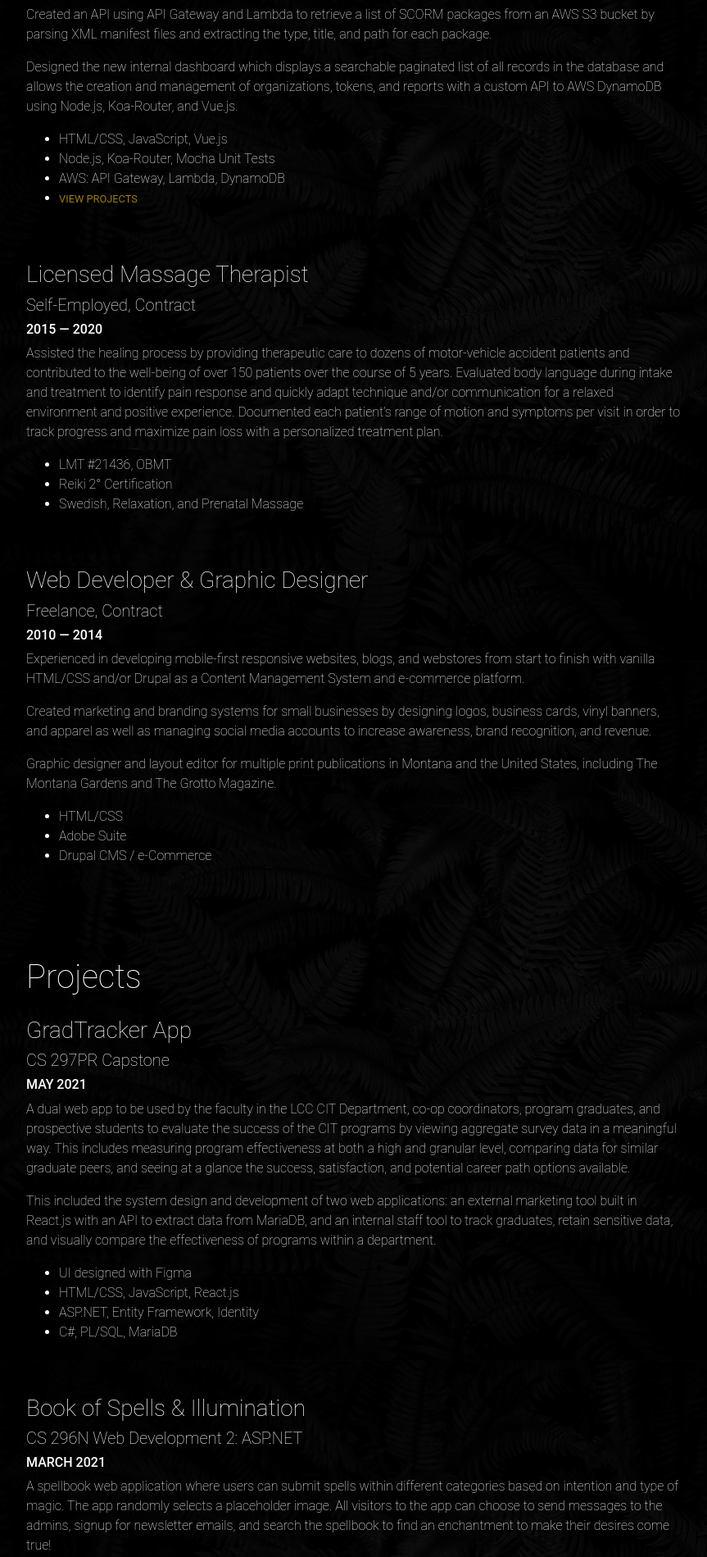
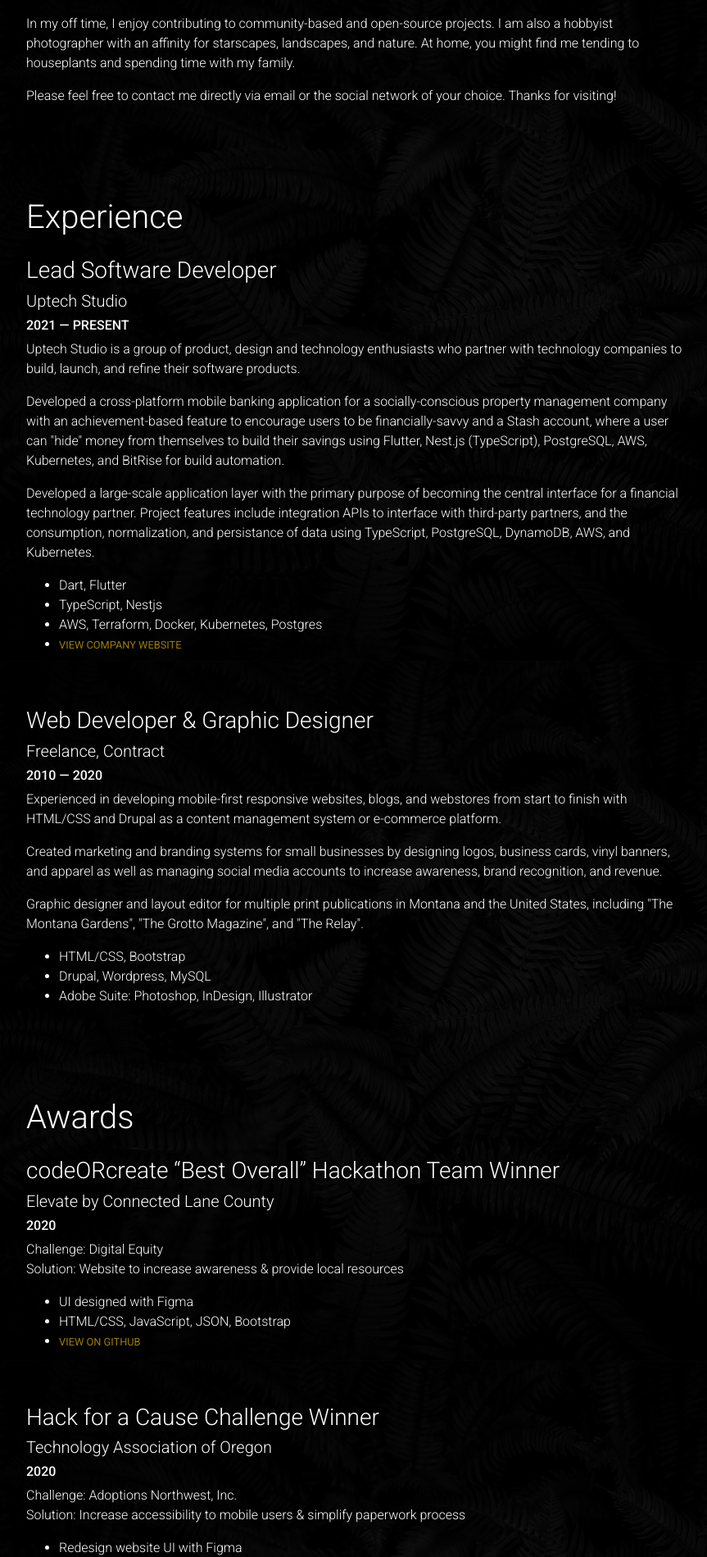
Before and after one commit to frankylee/portfolio, a plain HTML site: page index.html in a window 1280 px wide. Shown: the part 901-2800 px from the top of the page at 82% size, without its empty margins (68-931 px from the left). Drawn offline with nearby package versions, Linux system fonts and the light colour scheme.

Commit message:
Update about and experience, remove projects
This updates the portfolio so it presents accurate information, which had not been updated in two years.

<!-- ps-id: fb900a47-f86e-4256-aa15-d0c0b6a2cccb -->

```diff
--- a/index.html
+++ b/index.html
@@ -1,10 +1,10 @@
 <!DOCTYPE html>
 <html lang='en'>
 <head>
-    <!-- Copyright frankylee. Created on March 14, 2021. -->
+    <!-- Copyright frankylee kelly. Last updated on November 21, 2023. -->
     <meta charset='UTF-8' />
     <meta name='viewport' content='width=device-width, initial-scale=1.0'>
-    <meta name="keywords" content="Software Developer, Web Developer, Frontend, Backend, Programmer, Fullstack, Graphic Designer, UI/UX Designer">
+    <meta name="keywords" content="Software Developer, Web Developer, Frontend, Backend, Programmer, Fullstack, Flutter Developer, Fin-Tech">
     <meta name="description" content="Software Engineer and Fullstack Developer creating solutions that impact the world in a positive and meaningful way. Located in the Pacific Northwest.">
     <meta name="author" content="frankylee kelly">
     <link rel="shortcut icon" type="image/x-icon" href="./favicon.ico">
@@ -26,6 +26,9 @@
     <link rel="stylesheet" href="https://cdnjs.cloudflare.com/ajax/libs/font-awesome/4.7.0/css/font-awesome.min.css">
     <link rel="stylesheet" href="https://maxcdn.bootstrapcdn.com/bootstrap/4.0.0/css/bootstrap.min.css" integrity="sha384-Gn5384xqQ1aoWXA+058RXPxPg6fy4IWvTNh0E263XmFcJlSAwiGgFAW/dAiS6JXm" crossorigin="anonymous">
     <!-- Custom Styles -->
+    <link rel="preconnect" href="https://fonts.googleapis.com">
+    <link rel="preconnect" href="https://fonts.gstatic.com" crossorigin>
+    <link href="https://fonts.googleapis.com/css2?family=Roboto:wght@300;400;500&display=swap" rel="stylesheet">
     <link rel='stylesheet' type='text/css' href='./style/blackout.css'>
 </head>
 <body class="bg-darken">
@@ -45,115 +48,91 @@
     </nav>
     <header class="container-fluid p-5">
         <div class="row p-md-5 mb-sm-5">
-            <div class="col col-md-10 col-lg-6">
+            <div class="col col-md-10 col-lg-6 col-xl-5">
                 <h1 class="display-4 mb-5">
-                    We can accomplish great things together.
+                    We can build great software together.
                 </h1>
                 <a class="btn btn-lg bg-gold px-5" href="#connect">Let's connect</a>
             </div>
         </div>
     </header>
     <main class="container-fluid bg-darken py-5 px-md-5 mb-5">
+        <section class="row container mx-auto mb-5" id="biography">
+            <h1 class="col-12 mb-4">About</h1>
+            <div class="col-12 col-xl-9 mb-5">
+                <h2 class="h3">frankylee kelly</h2>
+                <h3 class="h6 text-uppercase">Software Engineer</h3>
+                <p>
+                    Hello! I am a Fullstack Software Engineer committed to building products that improve the
+                    world in a positive and meaningful way. I have experience in frontend and backend technologies,
+                    server-less and cloud technology stacks, API development, database design, product lifecycle,
+                    SQL/NoSQL, and UI design.
+                </p>
+                <p>
+                    In my off time, I enjoy contributing to community-based and open-source projects. I am also a
+                    hobbyist photographer with an affinity for starscapes, landscapes, and nature. At home, you might
+                    find me tending to houseplants and spending time with my family.
+                </p>
+                <p>
+                    Please feel free to contact me directly via email or the social network of your choice.
+                    Thanks for visiting!
+                </p>
+            </div>
+        </section>
         <section class="row container mx-auto mb-5" id="volunteer">
             <h1 class="col-12 mb-4">Experience</h1>
             <div class="col-12 col-xl-9 mb-5">
-                <h2 class="h3"><span translate="no">Software Developer</span></h2>
-                <h3 class="h5"><span translate="no">Trifoia (IRIS Educational Media), Intern</span></h3>
+                <h2 class="h3"><span translate="no">Lead Software Developer</span></h2>
+                <h3 class="h5"><span translate="no">Uptech Studio</span></h3>
                 <h4 class="h6 text-uppercase">2021 — Present</h4>
                 <p>
-                    Develop clear and documented features for custom front-end and back-end libraries using technologies in the designated stack for the architecture of new and existing web applications while collaborating with team members on quality assurance, unit testing, and debugging. Contributed to a remote team-environment by regularly communicating with and presenting deliverables to the direct supervisor on-time or ahead of schedule.
+                    Uptech Studio is a group of product, design and technology enthusiasts who partner
+                    with technology companies to build, launch, and refine their software products.
                 </p>
                 <p>
-                    Created an API using API Gateway and Lambda to retrieve a list of SCORM packages from an AWS S3 bucket by parsing XML manifest files and extracting the type, title, and path for each package.
+                    Developed a cross-platform mobile banking application for a socially-conscious property
+                    management company with an achievement-based feature to encourage users to be
+                    financially-savvy and a Stash account, where a user can "hide" money from themselves
+                    to build their savings using Flutter, Nest.js (TypeScript), PostgreSQL, AWS, Kubernetes,
+                    and BitRise for build automation.
                 </p>
                 <p>
-                    Designed the new internal dashboard which displays a searchable paginated list of all records in the database and allows the creation and management of organizations, tokens, and reports with a custom API to AWS DynamoDB using Node.js, Koa-Router, and Vue.js.
+                    Developed a large-scale application layer with the primary purpose of becoming
+                    the central interface for a financial technology partner. Project features include
+                    integration APIs to interface with third-party partners, and the consumption,
+                    normalization, and persistance of data using TypeScript, PostgreSQL, DynamoDB, AWS,
+                    and Kubernetes.
                 </p>
                 <ul>
-                    <li>HTML/CSS, JavaScript, Vue.js</li>
-                    <li>Node.js, Koa-Router, Mocha Unit Tests</li>
-                    <li>AWS: API Gateway, Lambda, DynamoDB</li>
-                    <li><a class="small text-uppercase" href="https://trifoia.com/projects/" target="_blank">View Projects</a></li>
-                </ul>
-            </div>
-            <div class="col-12 col-xl-9 mb-5">
-                <h2 class="h3"><span translate="no">Licensed Massage Therapist</span></h2>
-                <h3 class="h5"><span translate="no">Self-Employed, Contract</span></h3>
-                <h4 class="h6 text-uppercase">2015 — 2020</h4>
-                <p>
-                    Assisted the healing process by providing therapeutic care to dozens of motor-vehicle accident patients and contributed to the well-being of over 150 patients over the course of 5 years. Evaluated body language during intake and treatment to identify pain response and quickly adapt technique and/or communication for a relaxed environment and positive experience. Documented each patient’s range of motion and symptoms per visit in order to track progress and maximize pain loss with a personalized treatment plan.
-                </p>
-                <ul>
-                    <li>LMT #21436, OBMT</li>
-                    <li>Reiki 2&deg; Certification</li>
-                    <li>Swedish, Relaxation, and Prenatal Massage</li>
+                    <li>Dart, Flutter</li>
+                    <li>TypeScript, Nestjs</li>
+                    <li>AWS, Terraform, Docker, Kubernetes, Postgres</li>
+                    <li><a class="small text-uppercase" href="https://uptechstudio.com"
+                        target="_blank">View Company Website</a></li>
                 </ul>
             </div>
             <div class="col-12 col-xl-9 mb-5">
                 <h2 class="h3"><span translate="no">Web Developer & Graphic Designer</span></h2>
                 <h3 class="h5"><span translate="no">Freelance, Contract</span></h3>
-                <h4 class="h6 text-uppercase">2010 — 2014</h4>
+                <h4 class="h6 text-uppercase">2010 — 2020</h4>
                 <p>
-                    Experienced in developing mobile-first responsive websites, blogs, and webstores from start to finish with vanilla HTML/CSS and/or Drupal as a Content Management System and e-commerce platform.
+                    Experienced in developing mobile-first responsive websites, blogs, and webstores from
+                    start to finish with HTML/CSS and Drupal as a content management system or e-commerce
+                    platform.
                 </p>
                 <p>
-                    Created marketing and branding systems for small businesses by designing logos, business cards, vinyl banners, and apparel as well as managing social media accounts to increase awareness, brand recognition, and revenue.
+                    Created marketing and branding systems for small businesses by designing logos, business
+                    cards, vinyl banners, and apparel as well as managing social media accounts to increase
+                    awareness, brand recognition, and revenue.
                 </p>
                 <p>
-                    Graphic designer and layout editor for multiple print publications in Montana and the United States, including The Montana Gardens and The Grotto Magazine.
+                    Graphic designer and layout editor for multiple print publications in Montana and the
+                    United States, including "The Montana Gardens", "The Grotto Magazine", and "The Relay".
                 </p>
                 <ul>
-                    <li>HTML/CSS</li>
-                    <li>Adobe Suite</li>
-                    <li>Drupal CMS / e-Commerce</li>
-                </ul>
-            </div>
-        </section>
-        <section class="row container mx-auto mb-5" id="projects">
-            <h1 class="col-12 mb-4">Projects</h1>
-            <div class="col-12 col-xl-9 mb-5">
-                <h2 class="h3">GradTracker App</h2>
-                <h3 class="h5">CS 297PR Capstone</h3>
-                <h4 class="h6 text-uppercase">May 2021</h4>
-                <p>
-                    A dual web app to be used by the faculty in the LCC CIT Department, co-op coordinators, program graduates, and prospective students to evaluate the success of the CIT programs by viewing aggregate survey data in a meaningful way. This includes measuring program effectiveness at both a high and granular level, comparing data for similar graduate peers, and seeing at a glance the success, satisfaction, and potential career path options available.
-                </p>
-                <p>
-                    This included the system design and development of two web applications: an external marketing tool built in React.js with an API to extract data from MariaDB, and an internal staff tool to track graduates, retain sensitive data, and visually compare the effectiveness of programs within a department.
-                </p>
-                <ul>
-                    <li>UI designed with Figma</li>
-                    <li>HTML/CSS, JavaScript, React.js</li>
-                    <li>ASP.NET, Entity Framework, Identity</li>
-                    <li>C#, PL/SQL, MariaDB</li>
-                </ul>
-            </div>
-            <div class="col-12 col-xl-9 mb-5">
-                <h2 class="h3"><span translate="no">Book of Spells &amp; Illumination</span></h2>
-                <h3 class="h5"><span translate="no">CS 296N Web Development 2: ASP.NET</span></h3>
-                <h4 class="h6 text-uppercase">March 2021</h4>
-                <p>
-                    A spellbook web application where users can submit spells within different categories based on intention and type of magic. The app randomly selects a placeholder image. All visitors to the app can choose to send messages to the admins, signup for newsletter emails, and search the spellbook to find an enchantment to make their desires come true!
-                </p>
-                <ul>
-                    <li>UI designed with Figma</li>
-                    <li>ASP.NET, Entity Framework, Identity, SQLite</li>
-                    <li>Azure Cloud Services</li>
-                    <li><a class="small text-uppercase" href="https://github.com/frankylee/BookOfSpells" target="_blank">View on GitHub</a></li>
-                </ul>
-            </div>
-            <div class="col-12 col-xl-9 mb-5">
-                <h2 class="h3"><span translate="no">Manifest Brewery Tracking App</span></h2>
-                <h3 class="h5"><span translate="no">CS 234N Advanced Programming: C#</span></h3>
-                <h4 class="h6 text-uppercase">December 2020</h4>
-                <p>
-                    Designed and developed the user interface of an internal employee and administration portal for a local brewery case study. The application is a single view and allows the user to manage ingredient suppliers asynchronously.
-                </p>
-                <ul>
-                    <li>UI designed with Figma</li>
-                    <li>HTML/CSS, JavaScript, AJAX</li>
-                    <li>C# REST API, MySQL</li>
-                    <li><a class="small text-uppercase" href="https://github.com/frankylee/CS234N-BITS" target="_blank">View on GitHub</a></li>
+                    <li>HTML/CSS, Bootstrap</li>
+                    <li>Drupal, Wordpress, MySQL</li>
+                    <li>Adobe Suite: Photoshop, InDesign, Illustrator</li>
                 </ul>
             </div>
         </section>
@@ -162,25 +141,27 @@
             <div class="col-12 col-xl-9 mb-5">
                 <h2 class="h3"><span translate="no">codeORcreate</span> “Best Overall” Hackathon Team Winner</h2>
                 <h3 class="h5"><span translate="no">Elevate by Connected Lane County</span></h3>
-                <h4 class="h6 text-uppercase">December 2020</h4>
+                <h4 class="h6 text-uppercase">2020</h4>
                 <p class="mb-0">Challenge: Digital Equity</p>
                 <p>Solution: Website to increase awareness &amp; provide local resources</p>
                 <ul>
                     <li>UI designed with Figma</li>
                     <li>HTML/CSS, JavaScript, JSON, Bootstrap</li>
-                    <li><a class="small text-uppercase" href="https://github.com/frankylee/codeORcreate" target="_blank">View on GitHub</a></li>
+                    <li><a class="small text-uppercase" href="https://github.com/frankylee/codeORcreate"
+                        target="_blank">View on GitHub</a></li>
                 </ul>
             </div>
             <div class="col-12 col-xl-9 mb-5">
                 <h2 class="h3">Hack for a Cause Challenge Winner</h2>
                 <h3 class="h5"><span translate="no">Technology Association of Oregon</span></h3>
-                <h4 class="h6 text-uppercase">September 2020</h4>
+                <h4 class="h6 text-uppercase">2020</h4>
                 <p class="mb-0">Challenge: Adoptions Northwest, Inc.</p>
                 <p>Solution: Increase accessibility to mobile users &amp; simplify paperwork process</p>
                 <ul>
                     <li>Redesign website UI with Figma</li>
                     <li>Adapt paperwork to editable PDF</li>
-                    <li><a class="small text-uppercase" href="https://github.com/frankylee/adoptions-northwest-inc" target="_blank">View on GitHub</a></li>
+                    <li><a class="small text-uppercase" href="https://github.com/frankylee/adoptions-northwest-inc"
+                        target="_blank">View on GitHub</a></li>
                 </ul>
             </div>
         </section>
@@ -189,37 +170,26 @@
             <div class="col-12 col-xl-9 mb-5">
                 <h2 class="h3"><span translate="no">The Little Help Book</span></h2>
                 <h3 class="h5"><span translate="no">Open Eugene</span></h3>
-                <h4 class="h6 text-uppercase">November 2020 — Present</h4>
+                <h4 class="h6 text-uppercase">2020 — Present</h4>
                 <p>
-                    Digital resource application for assisting underserved populations by <span translate="no">White Bird Clinic</span>, a non-profit organization located in Eugene, OR and widely known for its creation of <span translate="no">CAHOOTS</span>. The application would increase reliability and accessibility of referred services. Project currently on hold while restructuring for Agile development.
+                    Digital resource application for assisting underserved populations by
+                    <span translate="no">White Bird Clinic</span>, a non-profit organization located in
+                    Eugene, OR and widely known for its creation of <span translate="no">CAHOOTS</span>.
+                    The application would increase reliability and accessibility of referred services.
+                    Project currently on hold while restructuring for Agile development.
                 </p>
                 <ul>
                     <li>HTML/CSS, JavaScript, Handlebars.js, Python, Airtable</li>
                     <li>Next gen application to be developed in .NET with Blazor</li>
-                    <li><a class="small text-uppercase" href="https://github.com/OpenEugene/little-help-book-web" target="_blank">View on GitHub</a></li>
+                    <li><a class="small text-uppercase" href="https://github.com/OpenEugene/little-help-book-web"
+                        target="_blank">View on GitHub</a></li>
                 </ul>
-            </div>
-        </section>
-        <section class="row container mx-auto mb-5" id="biography">
-            <h1 class="col-12 mb-4">About</h1>
-            <div class="col-12 col-xl-9 mb-5">
-                <h2 class="h3">frankylee kelly</h2>
-                <h3 class="h6 text-uppercase">Software Engineer</h3>
-                <p>
-                    Hello! I am a Fullstack Software Engineer committed to building products that improve the world in a positive and meaningful way. I have experience in frontend web technologies and UX/UI Design, but 2020 encouraged me to branch into backend and further develop my programming skills as I transition from front-end web developer to fullstack software engineer.
-                </p>
-                <p>
-                    In my off time, I enjoy contributing to community-based projects via open source and hackathon events. I'm also a hobbyist photographer with an affinity for starscapes, landscapes, and nature. At home, you might find me tending to houseplants.
-                </p>
-                <p>
-                    Please feel free to contact me directly via email or the social network of your choice. Thanks for visiting!
-                </p>
             </div>
         </section>
         <section class="row container mx-auto" id="connect">
             <h1 class="mb-4">Contact</h1>
             <div class="col-12">
-                <p>Send an email or connect with me on LinkedIn, Twitter, and GitHub.</p>
+                <p>Send an email or connect with me on LinkedIn, X (Twitter), and GitHub.</p>
                 <ul class="simple">
                     <li class="mb-2">
                         <i class="fa fa-twitter"></i> &nbsp; <span class="small">@frankyleekelly</span>
@@ -231,7 +201,8 @@
                         <i class="fa fa-github"></i> &nbsp; <span class="small">@frankylee</span>
                     </li>
                     <li class="mb-2">
-                        <i class="fa fa-envelope"></i> &nbsp; <span class="small">frankyleekelly<code>@</code>gmail<code>.</code>com</span>
+                        <i class="fa fa-envelope"></i> &nbsp;
+                        <span class="small">frankyleekelly<code>@</code>gmail<code>.</code>com</span>
                     </li>
                 </ul>
             </div>
@@ -245,9 +216,21 @@
     </footer>
 
     <!-- Bootstrap Scripts -->
-    <script src="https://code.jquery.com/jquery-3.2.1.slim.min.js" integrity="sha384-KJ3o2DKtIkvYIK3UENzmM7KCkRr/rE9/Qpg6aAZGJwFDMVNA/GpGFF93hXpG5KkN" crossorigin="anonymous"></script>
-    <script src="https://cdnjs.cloudflare.com/ajax/libs/popper.js/1.12.9/umd/popper.min.js" integrity="sha384-ApNbgh9B+Y1QKtv3Rn7W3mgPxhU9K/ScQsAP7hUibX39j7fakFPskvXusvfa0b4Q" crossorigin="anonymous"></script>
-    <script src="https://maxcdn.bootstrapcdn.com/bootstrap/4.0.0/js/bootstrap.min.js" integrity="sha384-JZR6Spejh4U02d8jOt6vLEHfe/JQGiRRSQQxSfFWpi1MquVdAyjUar5+76PVCmYl" crossorigin="anonymous"></script>
+    <script
+        src="https://code.jquery.com/jquery-3.2.1.slim.min.js"
+        integrity="sha384-KJ3o2DKtIkvYIK3UENzmM7KCkRr/rE9/Qpg6aAZGJwFDMVNA/GpGFF93hXpG5KkN"
+        crossorigin="anonymous">
+    </script>
+    <script
+        src="https://cdnjs.cloudflare.com/ajax/libs/popper.js/1.12.9/umd/popper.min.js"
+        integrity="sha384-ApNbgh9B+Y1QKtv3Rn7W3mgPxhU9K/ScQsAP7hUibX39j7fakFPskvXusvfa0b4Q"
+        crossorigin="anonymous">
+    </script>
+    <script
+        src="https://maxcdn.bootstrapcdn.com/bootstrap/4.0.0/js/bootstrap.min.js"
+        integrity="sha384-JZR6Spejh4U02d8jOt6vLEHfe/JQGiRRSQQxSfFWpi1MquVdAyjUar5+76PVCmYl"
+        crossorigin="anonymous">
+    </script>
     <!-- Custom Scripts -->
     <script src='./script/blackout.js'></script>
 </body>
--- a/style/blackout.css
+++ b/style/blackout.css
@@ -19,7 +19,7 @@ html {
     height: 100%;
 }
 body {
-    font-family: Roboto, -apple-system, BlinkMacSystemFont, 'Segoe UI', Oxygen, Ubuntu, Cantarell, 'Open Sans', 'Helvetica Neue', sans-serif;
+    font-family: 'Roboto', -apple-system, BlinkMacSystemFont, 'Segoe UI', Oxygen, Ubuntu, Cantarell, 'Open Sans', 'Helvetica Neue', sans-serif;
     font-weight: lighter;
     color: var(--whiteout);
     background: none;
```
Also changed, not shown: 1 other file.
